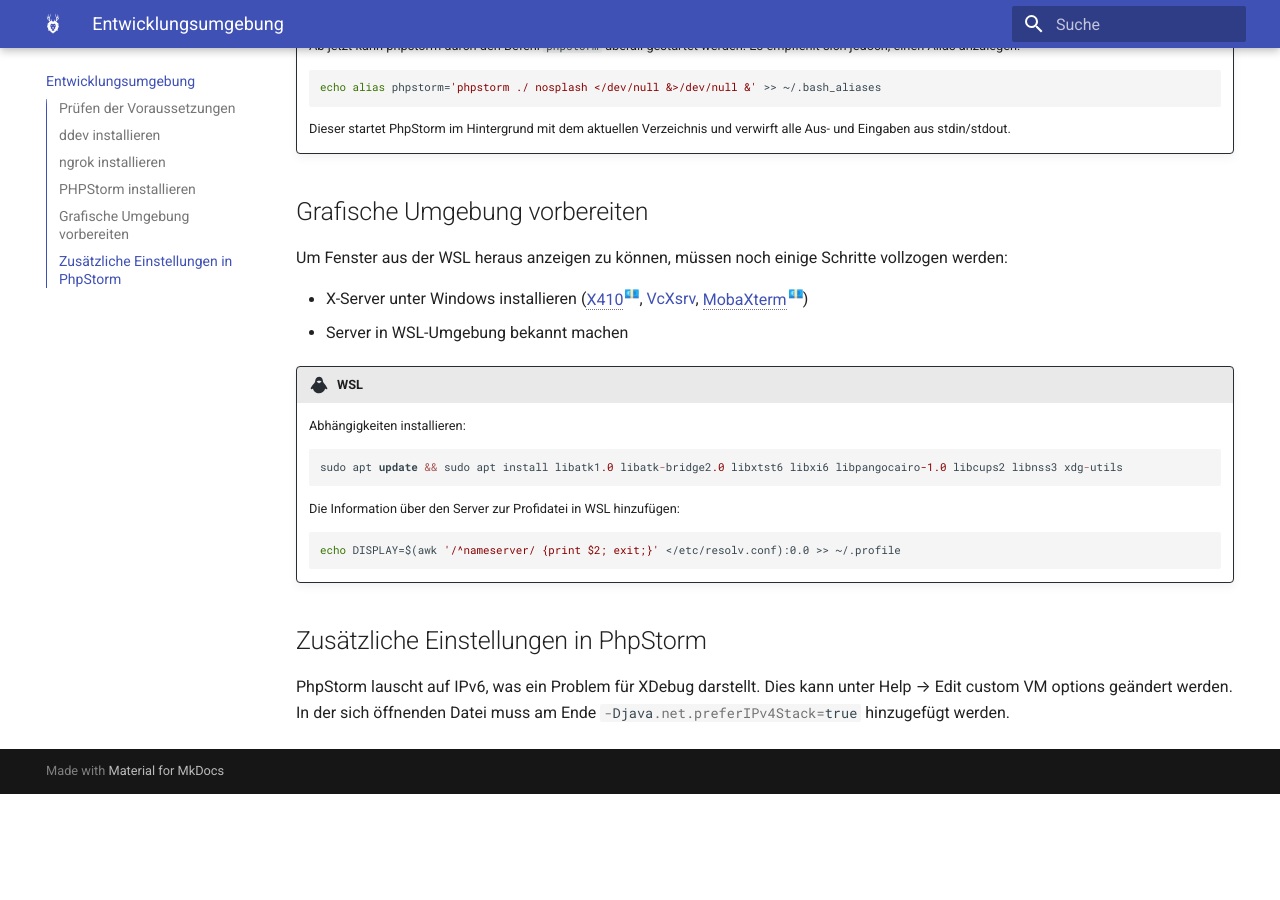
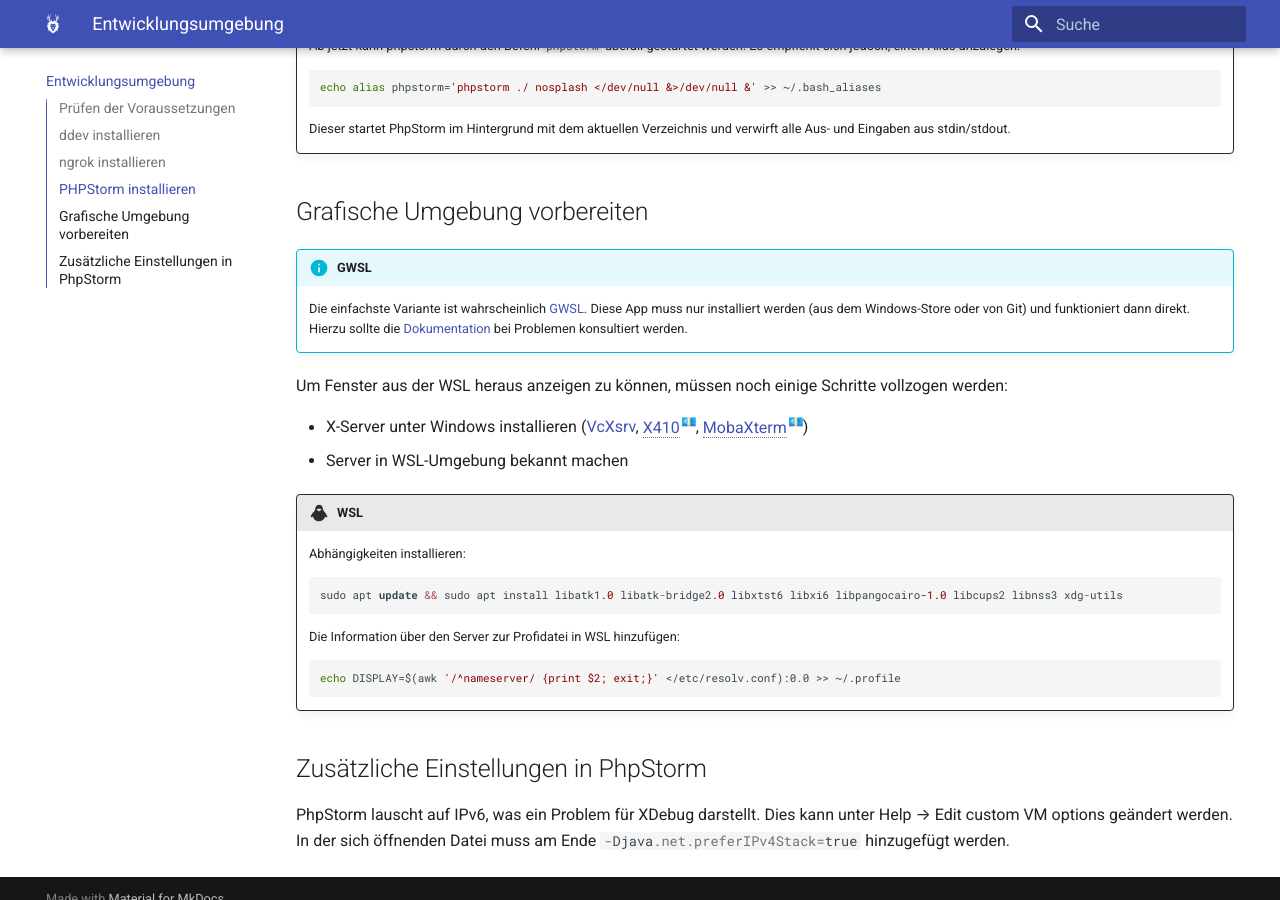
Before and after one commit to Ice2b/DevEnv-Docs, an MkDocs documentation site: the page built from docs/environment.md, in a window 1280 px wide and 900 px high, scrolled down 1325 px. Built offline with MkDocs 1.6.1 and Material for MkDocs 9.7.7, drawn with Linux system fonts in a browser that asks for light colours; nearby versions of some CDN libraries; emoji names are drawn with the system emoji font; before the commit the page ends 2119 px from its top, so only the background shows below that.

Commit message:
Added GWSLto the documentation

```diff
--- a/docs/environment.md
+++ b/docs/environment.md
@@ -49,9 +49,13 @@ Die aktuellste Version kann [hier](https://www.jetbrains.com/de-de/phpstorm/down
     Dieser startet PhpStorm im Hintergrund mit dem aktuellen Verzeichnis und verwirft alle Aus- und Eingaben aus stdin/stdout.
 
 ## Grafische Umgebung vorbereiten
+!!! info "GWSL"
+    Die einfachste Variante ist wahrscheinlich [GWSL](https://opticos.github.io/gwsl/). Diese App muss nur installiert werden (aus dem Windows-Store oder von Git) und funktioniert dann direkt.
+    Hierzu sollte die [Dokumentation](https://opticos.github.io/gwsl/help.html) bei Problemen konsultiert werden.
+
 Um Fenster aus der WSL heraus anzeigen zu können, müssen noch einige Schritte vollzogen werden:
 
-* X-Server unter Windows installieren ([X410^:euro:^](https://x410.dev/), [VcXsrv](https://sourceforge.net/projects/vcxsrv/), [MobaXterm^:euro:^](https://mobaxterm.mobatek.net/))
+* X-Server unter Windows installieren ([VcXsrv](https://sourceforge.net/projects/vcxsrv/), [X410^:euro:^](https://x410.dev/), [MobaXterm^:euro:^](https://mobaxterm.mobatek.net/))
 * Server in WSL-Umgebung bekannt machen
 
 !!! wsl "WSL"
```
Also changed, not shown: docs/faq.md (+1 -0 lines).
